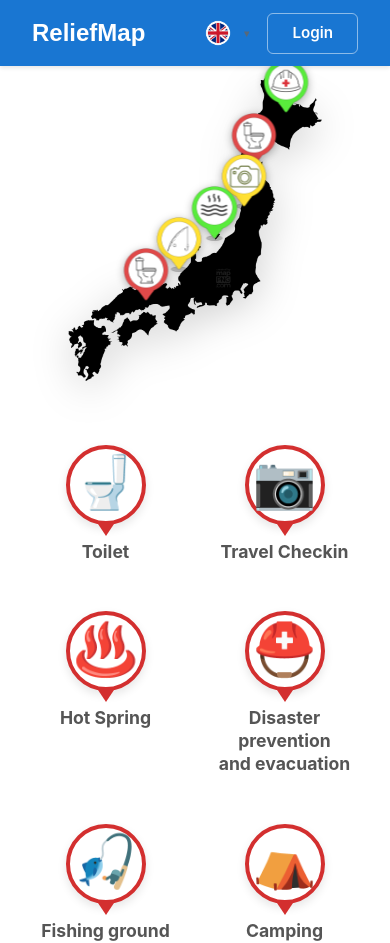
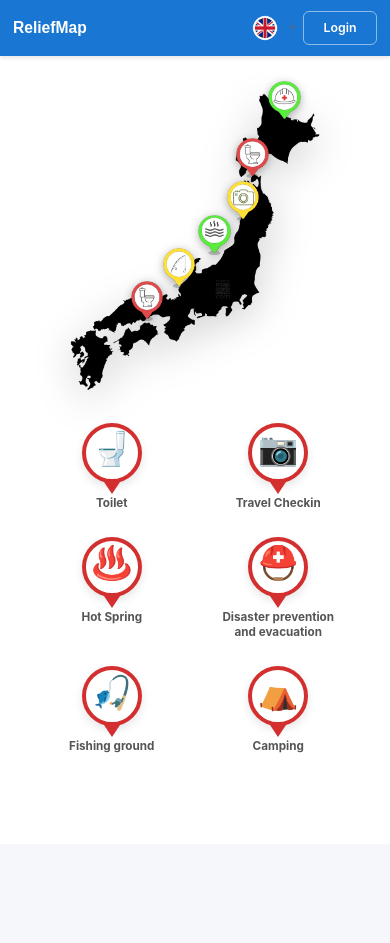
Before and after one commit to mintie98/ReliefMap, a Vue app in the folder frontend/: page / in a window 390 px wide. After the commit the page ends 844 px from the top, so only its background shows below. Built offline with nearby package versions, Linux system fonts and the light colour scheme.

Commit message:
Fix sidebar UI glitches and refine mobile header layout

```diff
--- a/frontend/src/App.vue
+++ b/frontend/src/App.vue
@@ -47,6 +47,7 @@ body {
 #app {
   min-height: 100vh;
   width: 100vw;
+  overflow-x: hidden;
 }
 
 h1, h2, h3, h4, h5, h6 {
@@ -54,18 +55,40 @@ h1, h2, h3, h4, h5, h6 {
   color: var(--text-primary);
 }
 
+/* Response Text Ratios */
+@media (max-width: 768px) {
+  html {
+    font-size: 14px;
+  }
+}
+
+@media (max-width: 480px) {
+  html {
+    font-size: 13px;
+  }
+}
+
 /* Global Utility Classes */
 .btn {
   display: inline-flex;
   align-items: center;
   justify-content: center;
-  padding: 0.5rem 1rem;
-  border-radius: 6px;
+  padding: 0.5rem 1.2rem;
+  border-radius: 8px;
   font-weight: 500;
   border: 1px solid transparent;
   cursor: pointer;
   transition: all 0.2s;
   font-family: inherit;
+  font-size: 1rem;
+}
+
+/* Touch-friendly buttons on mobile */
+@media (max-width: 600px) {
+  .btn {
+    padding: 0.75rem 1.5rem;
+    min-height: 44px;
+  }
 }
 
 .btn-primary {
--- a/frontend/src/assets/styles/AppHeader.css
+++ b/frontend/src/assets/styles/AppHeader.css
@@ -1,13 +1,17 @@
-/* App Header Styles */
 .app-header {
     background-color: #1976D2;
-    /* Solid Blue matched from original */
     color: white;
     padding: 0.8rem 2rem;
     box-shadow: 0 2px 4px rgba(0, 0, 0, 0.1);
     position: sticky;
     top: 0;
     z-index: 1000;
+}
+
+@media (max-width: 600px) {
+    .app-header {
+        padding: 0.6rem 1rem;
+    }
 }
 
 .header-content {
@@ -30,10 +34,22 @@
     color: inherit;
 }
 
+@media (max-width: 480px) {
+    .brand h1 {
+        font-size: 1.2rem;
+    }
+}
+
 .nav-actions {
     display: flex;
     align-items: center;
     gap: 1rem;
+}
+
+@media (max-width: 600px) {
+    .nav-actions {
+        gap: 0.5rem;
+    }
 }
 
 .login-btn {
--- a/frontend/src/assets/styles/AuthView.css
+++ b/frontend/src/assets/styles/AuthView.css
@@ -148,3 +148,23 @@
     background-color: #F7FAFC;
     box-shadow: 0 1px 2px 0 rgba(0, 0, 0, 0.05);
 }
+
+@media (max-width: 600px) {
+    .auth-container {
+        padding: 1rem;
+    }
+
+    .auth-card {
+        padding: 2.5rem 1.5rem;
+        border-radius: 15px;
+    }
+
+    .auth-title {
+        font-size: 1.6rem;
+        margin-bottom: 2rem;
+    }
+
+    .auth-input, .auth-submit {
+        padding: 0.8rem;
+    }
+}
--- a/frontend/src/assets/styles/HomeView.css
+++ b/frontend/src/assets/styles/HomeView.css
@@ -150,14 +150,58 @@
 }
 
 @media (max-width: 900px) {
+  .main-content {
+    padding: 1rem;
+    align-items: flex-start;
+  }
+
   .split-layout {
     flex-direction: column;
+    gap: 1.5rem;
+    align-items: center;
   }
 
   .map-silhouette-container {
-    max-height: 400px;
+    width: 100%;
+    order: 1; /* Map on top for mobile? Or grid? User preference. Map on top looks better. */
+    padding: 1rem 0;
   }
 
+  .japan-map-img {
+    max-width: 320px;
+  }
+
+  .pin-img {
+    width: 40px;
+    height: 40px;
+  }
+
+  .categories-grid-container {
+    width: 100%;
+    order: 2;
+  }
+
+  .categories-grid {
+    grid-template-columns: repeat(3, 1fr);
+    column-gap: 1rem;
+    row-gap: 2rem;
+  }
+
+  .icon-circle {
+    width: 60px;
+    height: 60px;
+  }
+
+  .categories-grid .icon {
+    font-size: 2.5rem;
+  }
+
+  .category-label {
+    font-size: 0.9rem;
+  }
+}
+
+@media (max-width: 400px) {
   .categories-grid {
     grid-template-columns: repeat(2, 1fr);
   }
--- a/frontend/src/assets/styles/LocationDetailPanel.css
+++ b/frontend/src/assets/styles/LocationDetailPanel.css
@@ -315,3 +315,38 @@
   color: #E04F5F;
   /* Red arrow */
 }
+
+@media (max-width: 600px) {
+  .location-name {
+    font-size: 1.4rem;
+  }
+
+  .panel-header {
+    padding: 1.2rem 1rem;
+  }
+
+  .gallery-item {
+    min-width: 140px;
+    height: 105px;
+  }
+
+  .status-row, .time-row, .score-row {
+    font-size: 1.05rem;
+    margin-bottom: 0.8rem;
+  }
+
+  .amenity-icon {
+    width: 48px;
+    height: 48px;
+  }
+
+  .nav-btn {
+    padding: 1rem;
+    font-size: 1.2rem;
+  }
+
+  .add-review-btn {
+    padding: 0.6rem 1.2rem;
+    font-size: 0.9rem;
+  }
+}
--- a/frontend/src/assets/styles/MapView.css
+++ b/frontend/src/assets/styles/MapView.css
@@ -18,7 +18,7 @@
     align-items: center;
     padding: 0 1rem;
     box-shadow: 0 2px 4px rgba(0, 0, 0, 0.1);
-    z-index: 10;
+    z-index: 1001;
 }
 
 .header-left,
@@ -46,6 +46,8 @@
     display: flex;
     align-items: center;
     justify-content: center;
+    width: 44px;
+    height: 44px;
 }
 
 .user-profile {
@@ -118,6 +120,63 @@
     background-color: #f1f5f9;
 }
 
+@media (max-width: 600px) {
+    .map-header {
+        height: 50px;
+        padding: 0 0.5rem;
+    }
+
+    .hamburger-btn {
+        width: 40px;
+        height: 40px;
+    }
+
+    .map-container {
+        height: calc(100vh - 50px);
+    }
+
+    .brand-text {
+        font-size: 1.1rem;
+        margin-left: 0.2rem;
+    }
+
+    .username {
+        display: none; /* Hide name on tiny screens to save space */
+    }
+
+    .user-profile-container {
+        gap: 0.4rem;
+    }
+
+    .menu-overlay {
+        top: 50px;
+        height: calc(100vh - 50px);
+    }
+
+    .menu-drawer {
+        width: 85vw; /* Almost full width for mobile */
+        max-width: 320px;
+    }
+
+    .drawer-header {
+        padding: 0.6rem 0.8rem;
+    }
+
+    .back-home-btn {
+        font-size: 0.9rem;
+    }
+
+    .menu-btn {
+        padding: 0.8rem;
+        font-size: 0.9rem;
+    }
+
+    .control-btn {
+        width: 48px; /* Bigger touch targets */
+        height: 48px;
+    }
+}
+
 /* Detail Panel Wrapper */
 .location-detail-wrapper {
     position: fixed;
@@ -139,16 +198,19 @@
     /* Round top-left only or as requested */
 }
 
-/* Mobile Responsiveness */
+/* Mobile Responsiveness for Panel */
 @media (max-width: 768px) {
     .location-detail-wrapper {
         left: 0;
         right: 0;
         bottom: 0;
         width: 100%;
-        height: 60vh;
+        height: 65vh; /* Slightly taller for better reach */
+        top: auto; /* Slide from bottom */
         max-width: none;
-        border-radius: 12px 12px 0 0;
+        border-radius: 16px 16px 0 0;
+        border-left: none;
+        border-top: 1px solid #ddd;
     }
 }
 
--- a/frontend/src/assets/styles/RefineFilter.css
+++ b/frontend/src/assets/styles/RefineFilter.css
@@ -202,3 +202,41 @@
 .btn-search:hover {
     background-color: #bbb;
 }
+
+@media (max-width: 600px) {
+    .header-search-input {
+        padding: 1rem 2.5rem 1rem 1.2rem;
+        font-size: 1rem;
+    }
+
+    .section-label {
+        font-size: 1rem;
+        margin-bottom: 0.8rem;
+    }
+
+    .btn-option {
+        padding: 0.6rem 1.2rem;
+        font-size: 0.95rem;
+    }
+
+    .checkbox-item {
+        font-size: 0.95rem;
+        padding: 0.5rem 0;
+    }
+
+    .checkbox-item input {
+        width: 22px;
+        height: 22px;
+    }
+
+    .btn-feature {
+        padding: 0.8rem 0.6rem;
+        font-size: 0.9rem;
+    }
+
+    .btn-search {
+        max-width: 100%;
+        padding: 1rem;
+        font-size: 1.1rem;
+    }
+}
```
